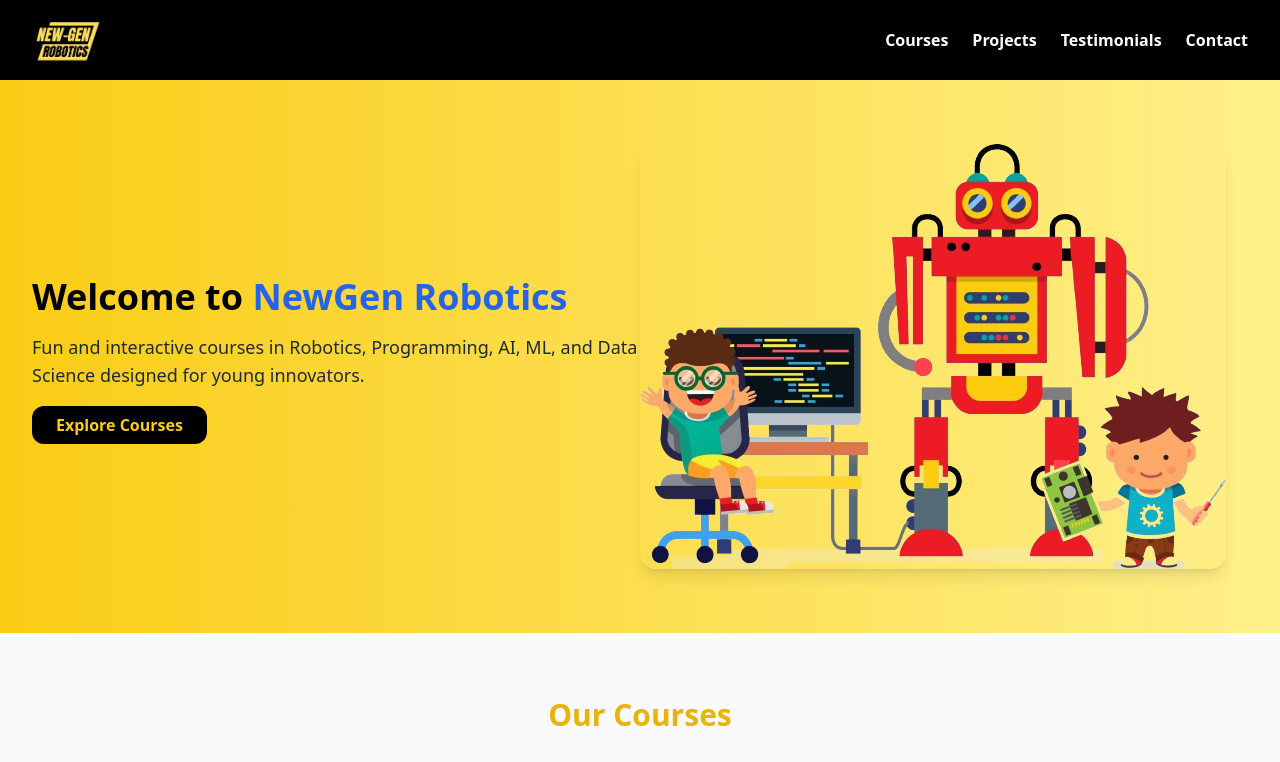
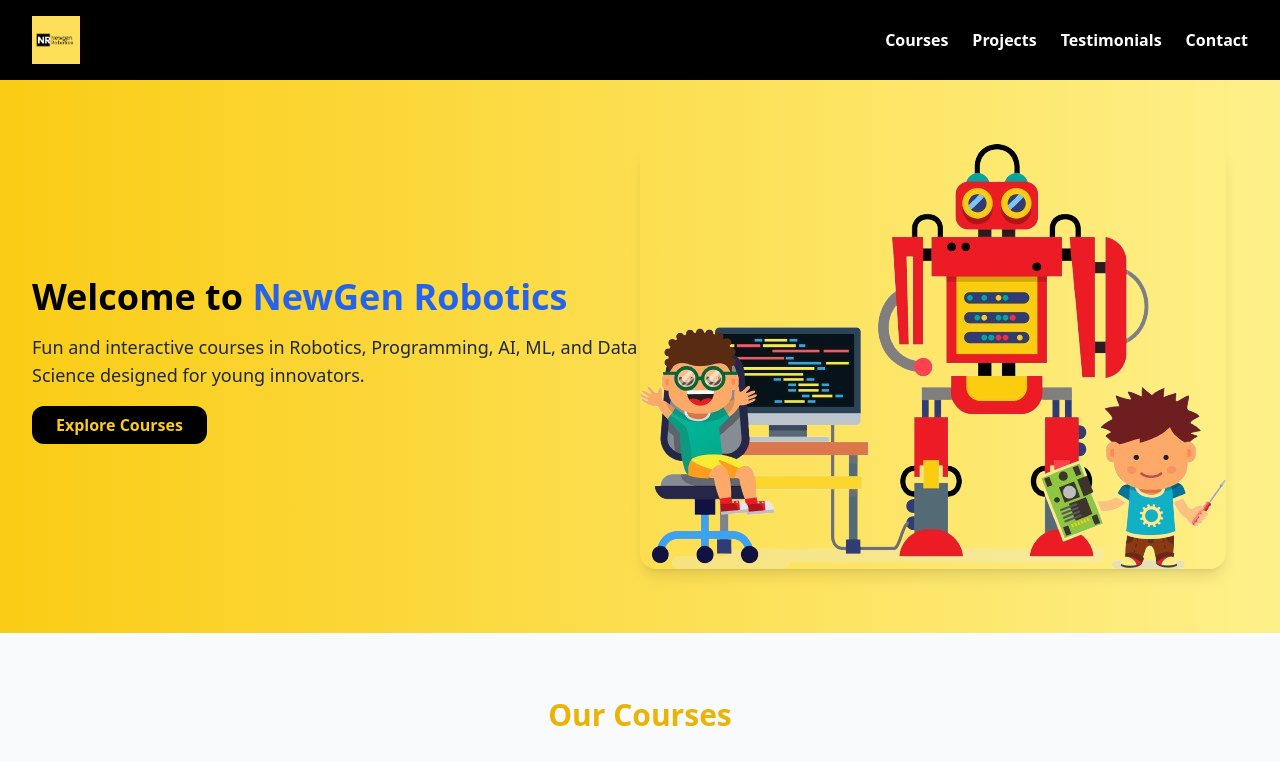
Before and after one commit to newgenrobotics/newgenrobotics, a plain HTML site: page index.html in a window 1280 px wide. Shown: the top 762 px of the page. Drawn offline with nearby package versions, Linux system fonts and the light colour scheme.

Commit message:
Update index.html

```diff
--- a/index.html
+++ b/index.html
@@ -13,7 +13,7 @@
 
   <!-- Navbar -->
   <nav class="flex justify-between items-center px-8 py-4 bg-black shadow-md">
-    <img src="assets/logo.png" alt="Logo" class="h-12" loading="lazy">
+    <img src="assets/new_logo.png" alt="Logo" class="h-12" loading="lazy">
     <ul class="flex gap-6 text-white font-semibold">
       <li><a href="#courses" class="hover:text-yellow-400">Courses</a></li>
       <li><a href="#projects" class="hover:text-yellow-400">Projects</a></li>
@@ -257,4 +257,5 @@
   <script src="script.js"></script>
 </body>
 
+
 </html>
```
